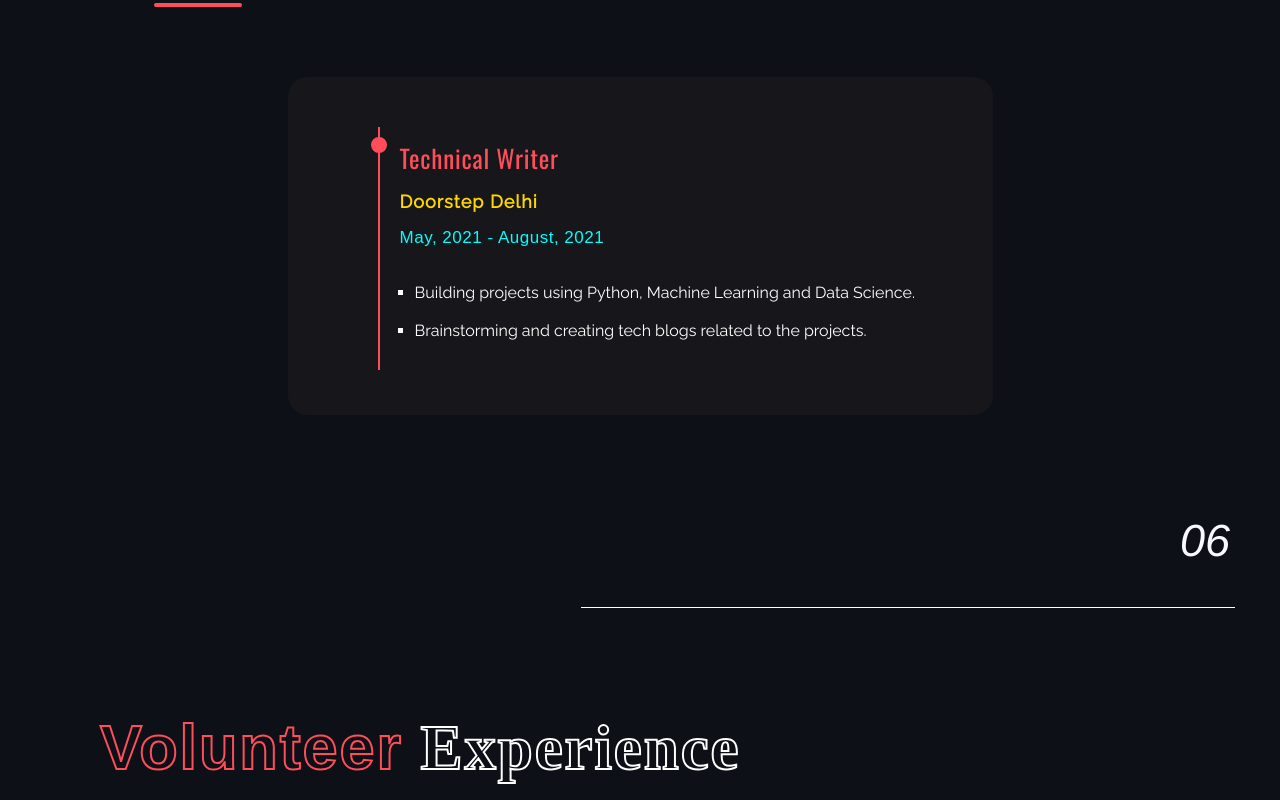
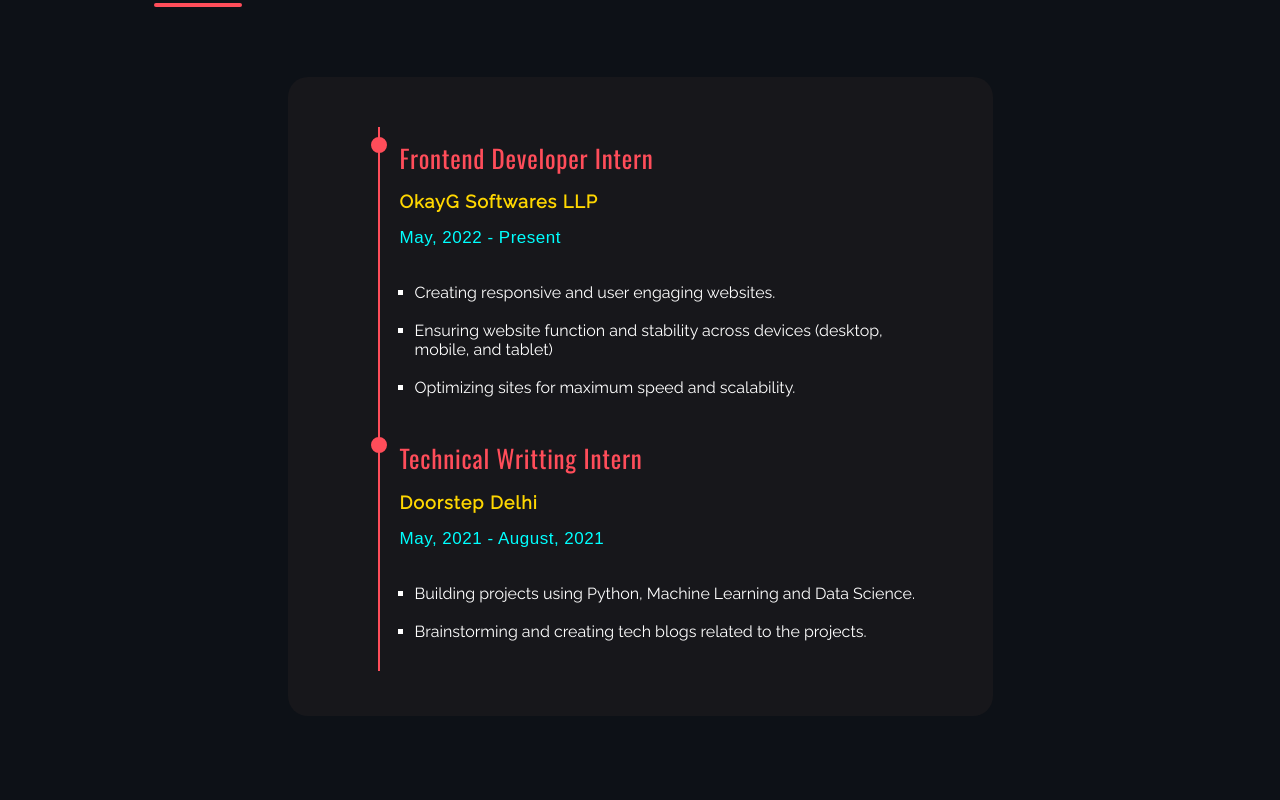
Before and after one commit to srijit-ops/Portfolio, a plain HTML site: page index.html in a window 1280 px wide. Shown: the part 6980-7780 px from the top of the page. Drawn offline with nearby package versions, Linux system fonts and the light colour scheme; no server answers; a web font is replaced by a local one.

```diff
--- a/index.html
+++ b/index.html
@@ -70,7 +70,7 @@
                 <h2>I'm Srijita Sengupta.</h2>
                 <div class="typedjs"><span id="element"></span></div>
 
-                <a href="/assets/Srijita_Sengupta_Resume.pdf" download="Srijita Sengupta Resume"
+                <a href="/assets/Srijita Sengupta Resume.pdf" download="Srijita Sengupta Resume"
                     class="button"><i class="far fa-arrow-alt-circle-down"></i>Download Resume</a>
             </div>
 
@@ -533,7 +533,24 @@
 
             <div class="timeline">
                 <div class="timeline_item" data-aos="fade-up" data-aos-easing="linear" data-aos-duration="1000">
-                    <h1>Technical Writer</h1>
+                    <h1>Frontend Developer Intern</h1>
+                    <p>
+                        <a href="" target="_blank"><span class="place">OkayG Softwares LLP</span></a><br><br>
+                        <span class="year">May, 2022 - Present</span><br><br><br>
+                    <ul>
+
+                        <li>Creating responsive and user engaging websites.<br><br></li>
+                        <li>Ensuring website function and stability across devices (desktop, mobile, and tablet)<br><br></li>
+                        <li>Optimizing sites for maximum speed and scalability.</li>
+                    </ul>
+
+
+
+
+                    </p>
+                </div>
+                <div class="timeline_item" data-aos="fade-up" data-aos-easing="linear" data-aos-duration="1000">
+                    <h1>Technical Writting Intern</h1>
                     <p>
                         <a href="https://www.doorstepdelhi.com/" target="_blank"><span class="place">Doorstep
                                 Delhi</span></a><br><br>
--- a/style.css
+++ b/style.css
@@ -1066,7 +1066,7 @@
     color: white;
     background-color: #ff4b33;
     position: relative;
-
+    border-radius: 6px;
     transition: 0.2s;
   }
   .right-col  .btn-2 span:hover {
```
Also changed, not shown: 2 other files.
